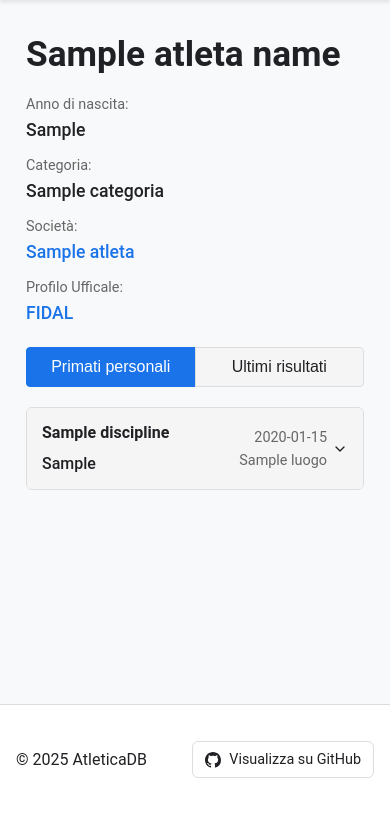
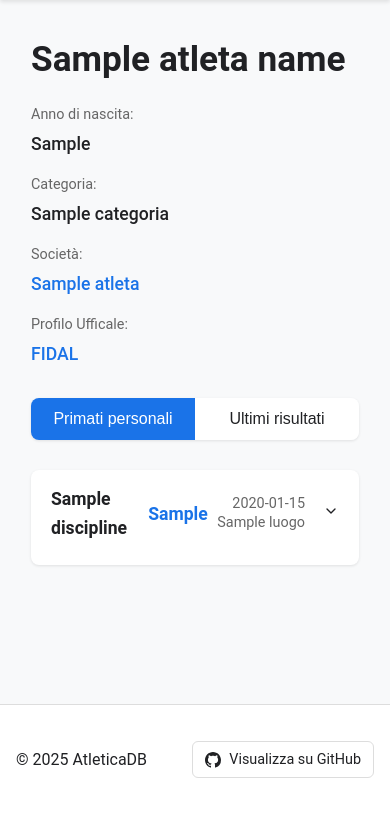
Before and after one commit to F-Depi/atletica, a Flask app: template app/templates/atleta/profilo.html in a window 390 px wide. Shown: the part 158-972 px from the top of the page. Run offline with Flask 3, Linux system fonts and the light colour scheme; the template is opened without the code that fills it: most values are stand-ins (such as "Sample title", 1, 10 or a date in 2020); parts of the project's set-up code (start-up, migrations or seed data) failed here and were passed over; some libraries are stand-ins or nearby versions.

Commit message:
improved layout and cut down on css file size

```diff
--- a/app/static/css/profilo.css
+++ b/app/static/css/profilo.css
@@ -1,39 +1,37 @@
-/* Athlete Profile Styles */
+/* Simplified Athlete Profile Styles */
 .atleta-profile {
     max-width: 1000px;
     margin: 0 auto;
-    padding: 10px;
+    padding: 20px;
     color: var(--text-color);
 }
 
+/* Header Section */
 .atleta-header {
-    margin-bottom: 20px;
+    margin-bottom: 30px;
 }
 
 .atleta-name {
     font-size: 2.2rem;
-    margin-bottom: 10px;
+    margin-bottom: 15px;
     color: var(--text-color);
 }
 
 .atleta-info {
-    display: flex;
-    flex-wrap: wrap;
+    display: grid;
+    grid-template-columns: repeat(auto-fit, minmax(200px, 1fr));
     gap: 20px;
 }
 
 .info-item {
     display: flex;
     flex-direction: column;
+    gap: 4px;
 }
 
 .label {
     font-size: 0.9rem;
     color: var(--text-color-secondary, #666);
-}
-
-[data-theme="dark"] .label {
-    color: #aaa;
 }
 
 .value {
@@ -50,44 +48,37 @@
     text-decoration: underline;
 }
 
-
-/* Section toggle buttons */
+/* Toggle Buttons */
 .section-toggle {
     display: flex;
-    margin-bottom: 20px;
-    border-radius: 4px;
+    margin-bottom: 30px;
+    border-radius: 8px;
     overflow: hidden;
+    box-shadow: 0 1px 3px rgba(0,0,0,0.1);
 }
 
 .toggle-btn {
     flex: 1;
-    padding: 10px 15px;
-    background-color: var(--input-bg);
-    border: 1px solid var(--border-color);
+    padding: 12px 20px;
+    background-color: var(--card-background);
+    border: none;
     cursor: pointer;
     font-size: 16px;
     font-weight: 500;
-    transition: background-color 0.2s;
     color: var(--text-color);
+    transition: all 0.2s ease;
 }
 
-.toggle-btn:first-child {
-    border-right: none;
-    border-radius: 4px 0 0 4px;
-}
-
-.toggle-btn:last-child {
-    border-radius: 0 4px 4px 0;
+.toggle-btn:hover {
+    background-color: var(--hover-bg);
 }
 
 .toggle-btn.active {
     background-color: var(--primary-color);
     color: white;
-    border-color: var(--primary-color);
 }
 
-
-/* Results sections */
+/* Sections */
 .results-section {
     display: none;
 }
@@ -96,37 +87,28 @@
     display: block;
 }
 
-.section-title {
-    font-size: 1.5rem;
-    margin: 0 0 15px 0;
-    padding-bottom: 8px;
-    border-bottom: 2px solid var(--primary-color);
-    display: inline-block;
-    color: var(--text-color);
-}
-
-
-/* PB rows */
+/* Personal Bests - Simplified */
 .pbs-list {
     display: flex;
     flex-direction: column;
-    gap: 10px;
+    gap: 15px;
 }
 
 .pb-row {
-    border: 1px solid var(--border-color);
-    border-radius: 6px;
+    background: var(--card-background);
+    border-radius: 8px;
     overflow: hidden;
+    box-shadow: 0 1px 3px rgba(0,0,0,0.1);
 }
 
 .pb-header {
     display: grid;
     grid-template-columns: 2fr 1fr 2fr auto;
     align-items: center;
-    padding: 12px 15px;
+    padding: 15px 20px;
     cursor: pointer;
-    background-color: var(--input-bg);
     transition: background-color 0.2s;
+    gap: 15px;
 }
 
 .pb-header:hover {
@@ -135,29 +117,24 @@
 
 .discipline-name {
     font-weight: 600;
+    font-size: 1.1rem;
 }
 
 .pb-result {
-    font-weight: 700;
+    font-weight: 900;
+    font-size: 1.1rem;
+    color: var(--primary-color);
     white-space: nowrap;
-    overflow: hidden;
-    text-overflow: ellipsis;
+    text-align: center;
 }
 
 .pb-details {
-    display: flex;
-    flex-direction: column;
     font-size: 0.9rem;
     color: var(--text-color-secondary, #666);
-}
-
-[data-theme="dark"] .pb-details {
-    color: #aaa;
+    text-align: right;
 }
 
 .toggle-icon {
-    display: flex;
-    align-items: center;
     transition: transform 0.3s;
 }
 
@@ -165,10 +142,11 @@
     transform: rotate(180deg);
 }
 
+/* Results Table - Unified Style */
 .pb-details-container {
     display: none;
-    padding: 0;
-    background-color: var(--card-background);
+    background-color: var(--background-color);
+    border-top: 1px solid var(--border-color);
     overflow: hidden;
     overflow-y: auto;
     transition: max-height 0.3s ease-out;
@@ -180,134 +158,113 @@
     transition: max-height 0.5s ease-in;
 }
 
-
-/* Tables */
-.results-table {
+.results-table,
+.recent-results-table {
     width: 100%;
-    border-collapse: collapse;
-    font-size: 0.9rem;
-    border: 1px solid var(--border-color);
-    border-radius: 6px; /* optional for rounded corners */
-    overflow: hidden;   /* keeps the border radius clean with table rows */
+    border-collapse: separate;
+    border-spacing: 0;
+    font-size: 14px;
 }
 
 .results-table th {
+    padding: 12px;
+    background-color: var(--table-header-background);
+    color: var(--text-color);
+    font-weight: 600;
     text-align: left;
-    padding: 8px;
     border-bottom: 1px solid var(--border-color);
-    background-color: var(--table-header-background);
-    position: sticky;
-    top: 0;
-    color: var(--text-color);
 }
 
-.results-table td {
-    padding: 8px;
+.results-table td,
+.recent-results-table td {
+    padding: 10px 12px;
     border-bottom: 1px solid var(--border-color);
     color: var(--text-color);
 }
 
-.results-table tr:hover {
+.results-table tr:hover,
+.recent-results-table .result-row:hover {
     background-color: var(--hover-bg);
 }
 
-
-/* Additional styling for sortable tables */
-.sortable .sortable-header {
-    cursor: pointer;
-    position: relative;
+/* Recent Results Specific */
+.recent-results-table {
+    background: var(--card-background);
+    border-radius: 8px;
+    overflow: hidden;
+    box-shadow: 0 1px 3px rgba(0,0,0,0.1);
 }
 
-.sortable .sort-icon {
-    margin-left: 5px;
+.recent-results-table .group-header td {
+    background-color: var(--table-header-background);
+    font-weight: bold;
+    color: var(--primary-color);
+}
+
+/* Sorting */
+.sortable-header {
+    cursor: pointer;
+    user-select: none;
+}
+
+.sort-icon {
+    margin-left: 8px;
     opacity: 0.5;
 }
 
-.sortable .sort-default .sort-icon {
+.sort-default .sort-icon,
+.sort-asc .sort-icon,
+.sort-desc .sort-icon {
     opacity: 1;
 }
 
-.sortable-header.sort-asc .sort-icon {
-    content: "▲";
-    opacity: 1;
+/* Utility Classes */
+.result {
+    font-weight: 500;
+    white-space: nowrap;
 }
 
-.sortable-header.sort-desc .sort-icon {
-    content: "▼";
-    opacity: 1;
-}
-
-.result {
+.wind {
+    font-size: 0.85rem;
+    color: var(--text-color-secondary, #666);
+    opacity: 0.8;
     white-space: nowrap;
-    font-weight: 500;
 }
 
 .position {
     white-space: nowrap;
 }
 
-.wind {
-    font-size: 0.9rem;
+.no-results {
+    text-align: center;
+    font-style: italic;
     color: var(--text-color-secondary, #666);
-    white-space: nowrap;
+    padding: 40px 20px;
 }
 
-[data-theme="dark"] .wind {
-    color: #aaa;
-}
-
-.no-results {
-    font-style: italic;
-    color: var(--text-color-secondary, #666);
-    margin: 20px 0;
-}
-
+/* Dark Theme Adjustments */
+[data-theme="dark"] .label,
+[data-theme="dark"] .pb-details,
+[data-theme="dark"] .wind,
 [data-theme="dark"] .no-results {
     color: #aaa;
 }
 
+/* Mobile Responsive */
+@media (max-width: 768px) {
+    .atleta-profile {
+        padding: 15px;
+    }
 
-/* Recent results table */
-.recent-results-table {
-    width: 100%;
-    border-collapse: separate;
-    border-spacing: 0;
-    background: var(--card-background);
-    border-radius: 8px;
-    overflow: hidden;
-    box-shadow: 0 1px 3px rgba(0,0,0,0.1);
-    margin-top: 24px;
-    font-size: 14px;
-}
+    .atleta-info {
+        grid-template-columns: 1fr;
+        gap: 15px;
+    }
 
-.recent-results-table td {
-    padding: 8px 12px;
-    border-bottom: 1px solid var(--border-color);
-    color: var(--text-color);
-}
-
-.recent-results-table .group-header td {
-    background-color: var(--table-header-background);
-    font-weight: bold;
-    color: var(--primary-color);
-    border-top: 1px solid var(--border-color);
-}
-
-.recent-results-table .result-row td {
-    background-color: var(--card-background);
-}
-
-.recent-results-table .result-row:hover td {
-    background-color: var(--background-color-over);
-}
-
-
-/* Responsive adjustments */
-@media (max-width: 768px) {
     .pb-header {
-        grid-template-columns: 1fr 1fr;
+        grid-template-columns: 2fr 1fr 2fr auto;
         grid-template-rows: auto auto;
-        gap: 5px;
+        gap: 8px;
     }
 
     .discipline-name {
@@ -316,33 +273,34 @@
     }
 
     .pb-result {
-        grid-column: 1;
-        grid-row: 2;
+        grid-column: 2;
+        grid-row: 1;
     }
 
     .pb-details {
-        grid-column: 2;
-        grid-row: 1 / span 2;
+        grid-column: 3;
+        grid-row: 1;
+        text-align: right;
+        display: flex;
+        flex-direction: column;
         align-items: flex-end;
-    }
-
-        .pb-details-container {
-        margin: 0 -5px; /* Extend beyond container padding */
-        border-radius: 0; /* Remove border radius for edge-to-edge */
+        line-height: 1.3;
     }
 
     .toggle-icon {
-        grid-column: 3;
-        grid-row: 1 / span 2;
+        grid-column: 4;
+        grid-row: 1;
+        margin-left: 10px;
     }
 
-    .atleta-info {
-        flex-direction: column;
-        gap: 10px;
+    .results-table,
+    .recent-results-table {
+        font-size: 13px;
     }
 
-    .results-table {
-        display: block;
-        overflow-x: auto;
+    .results-table th,
+    .results-table td,
+    .recent-results-table td {
+        padding: 8px;
     }
 }
--- a/app/templates/atleta/profilo.html
+++ b/app/templates/atleta/profilo.html
@@ -62,7 +62,7 @@
                 <div class="pb-header" onclick="toggleResults(this)">
                     <div class="discipline-name">{{ discipline_name.replace('_',' ') }}</div>
                     <div class="pb-result">
-                        <span class="result">{{ discipline_data.best.prestazione_display }}</span>
+                        <span class="result"><b>{{ discipline_data.best.prestazione_display }}</b></span>
                         {% if 'vento' in discipline_data.best and discipline_data.best.vento %}
                         <span class="wind">({{ discipline_data.best.vento }})</span>
                         {% endif %}
```
